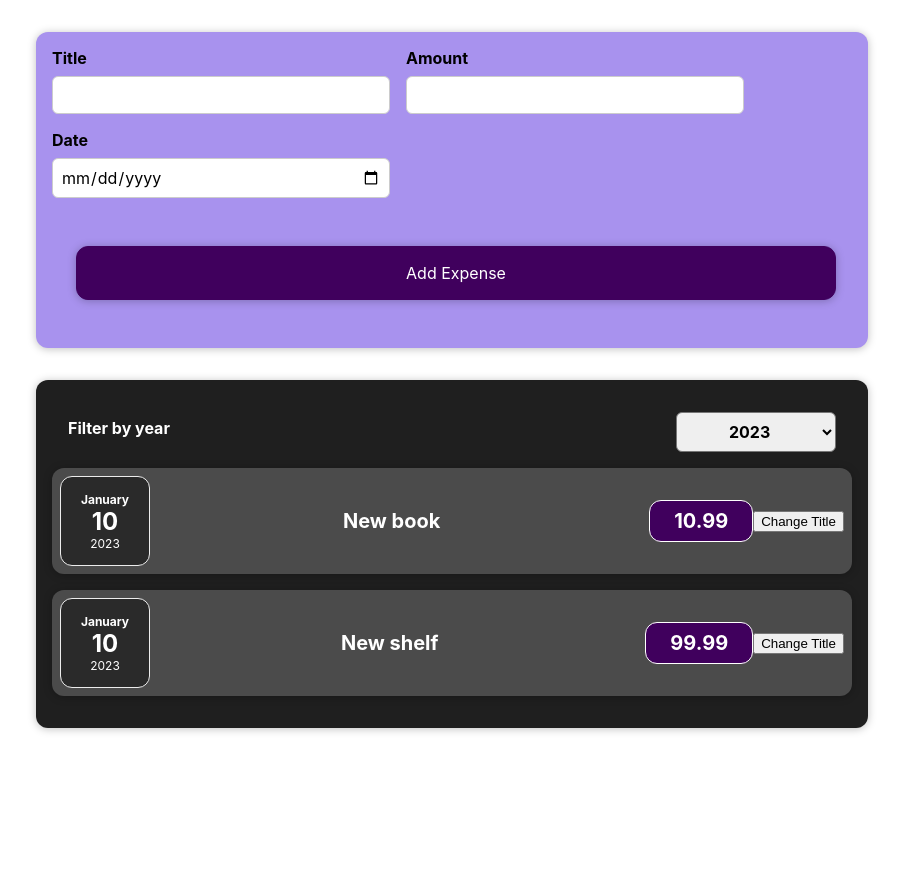
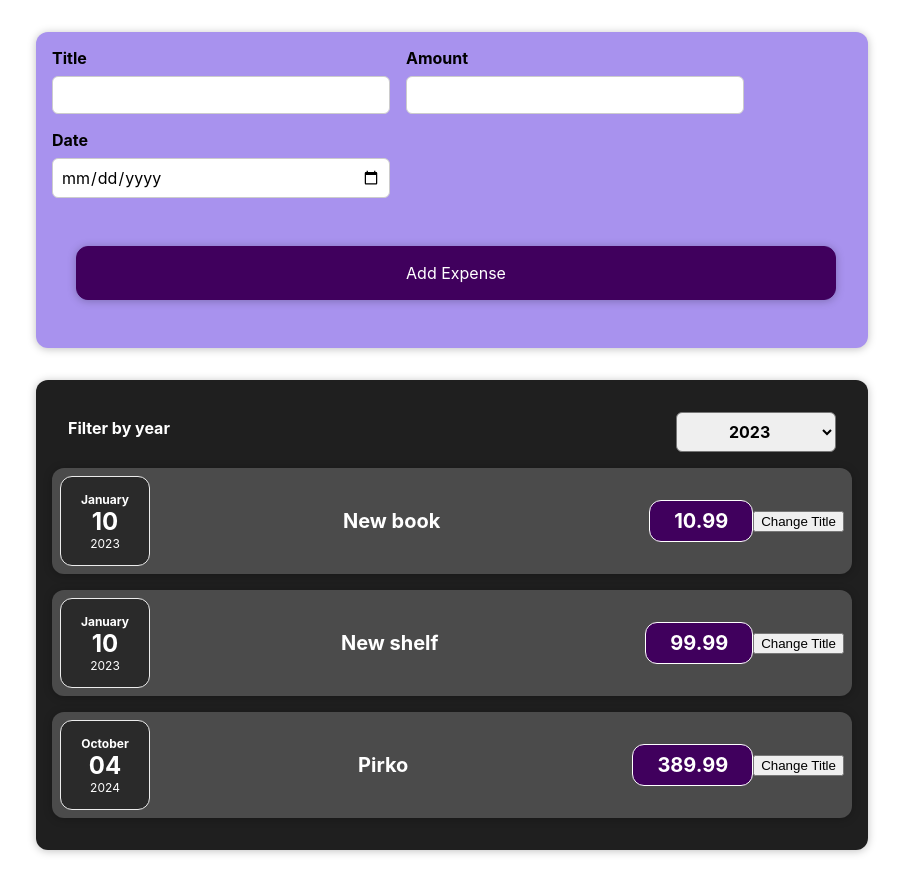
Before and after one commit to Estellio/expenses, a React (Create React App) app: page / in a window 1280 px wide. Shown: the whole page, without its empty margins (188-1091 px from the left). Before the commit the page ends 800 px from the top, so only its background shows below. Built offline with nearby package versions, Linux system fonts and the light colour scheme.

Commit message:
Vormiandmete kasutamine nimekirja moodustamisel

```diff
--- a/src/App.js
+++ b/src/App.js
@@ -1,9 +1,9 @@
 import './App.css';
 import Expenses from "./components/Expenses/Expenses";
 import NewExpense from "./components/NewExpense/NewExpense";
+import {useState} from "react";
 
-const App = () => {
-    const DUMMY_EXPENSES = [
+const DUMMY_EXPENSES = [
     {
         date: new Date(2023, 0, 10),
         title: 'New book',
@@ -13,13 +13,25 @@ const App = () => {
         date: new Date(2023, 0, 10),
         title: 'New shelf',
         amount: 99.99
+    },
+    {
+        date: new Date(2024, 9, 4),
+        title: 'Pirko',
+        amount: 389.99
     }
 ]
 
+const App = () => {
+    const [expenses, setExpenses] = useState(DUMMY_EXPENSES)
+
     const addExpenseHandler = (expense) => {
         console.log('In App.js')
-        console.log(expense)
+        setExpenses((previousExpenses) => {
+            return [expense, ...previousExpenses]
+        })
     }
+
+    console.log(expenses)
 
   return (
     <div className="App">
```
